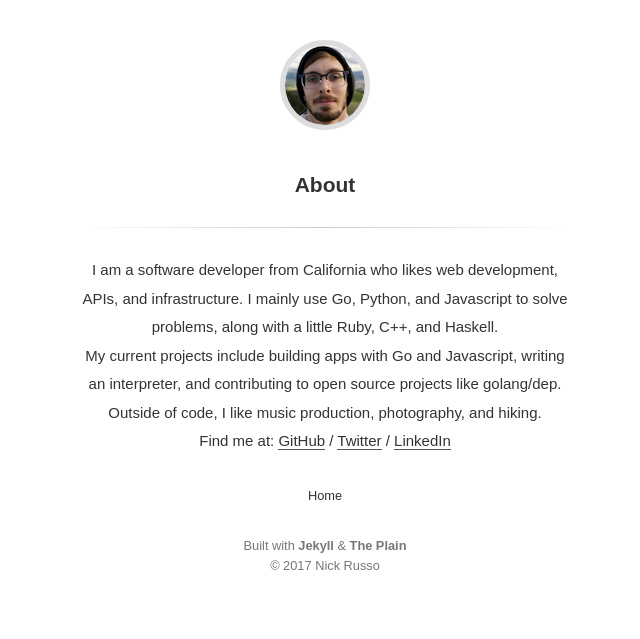
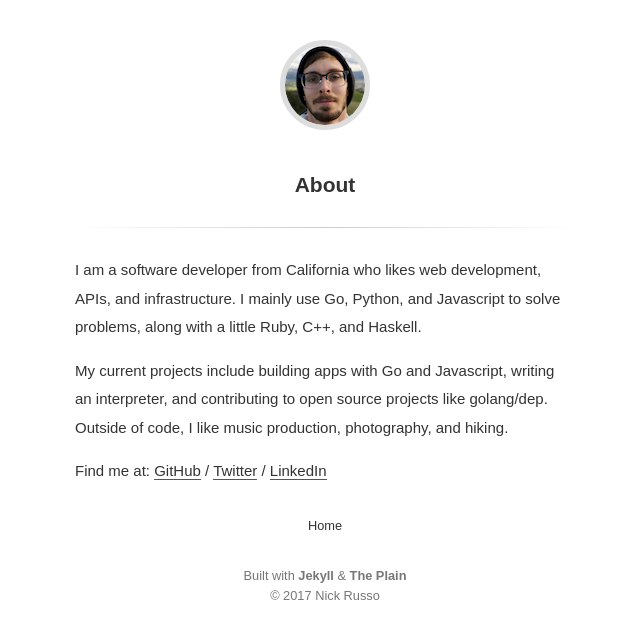
Before and after one commit to nijaru/nijaru.github.io, a Jekyll site: the page built from about.md, in a window 1280 px wide. Shown: the top 639 px of the page, without its empty margins (315-955 px from the left). Built offline with Jekyll 4.4.1, drawn with Linux system fonts in a browser that asks for light colours.

Commit message:
Remove center tags
Signed-off-by: Nick Russo <nicholasjamesrusso@gmail.com>

```diff
--- a/about.md
+++ b/about.md
@@ -3,11 +3,8 @@ layout: page
 title: About
 ---
 
-{:.center}
 I am a software developer from California who likes web development, APIs, and infrastructure. I mainly use Go, Python, and Javascript to solve problems, along with a little Ruby, C++, and Haskell.
 
-{:.center}
 My current projects include building apps with Go and Javascript, writing an interpreter, and contributing to open source projects like golang/dep. Outside of code, I like music production, photography, and hiking.
 
-{:.center}
 Find me at: [GitHub](https://github.com/nijaru) / [Twitter](https://twitter.com/nijaruuu) / [LinkedIn](https://www.linkedin.com/in/nick-russo/)
```
